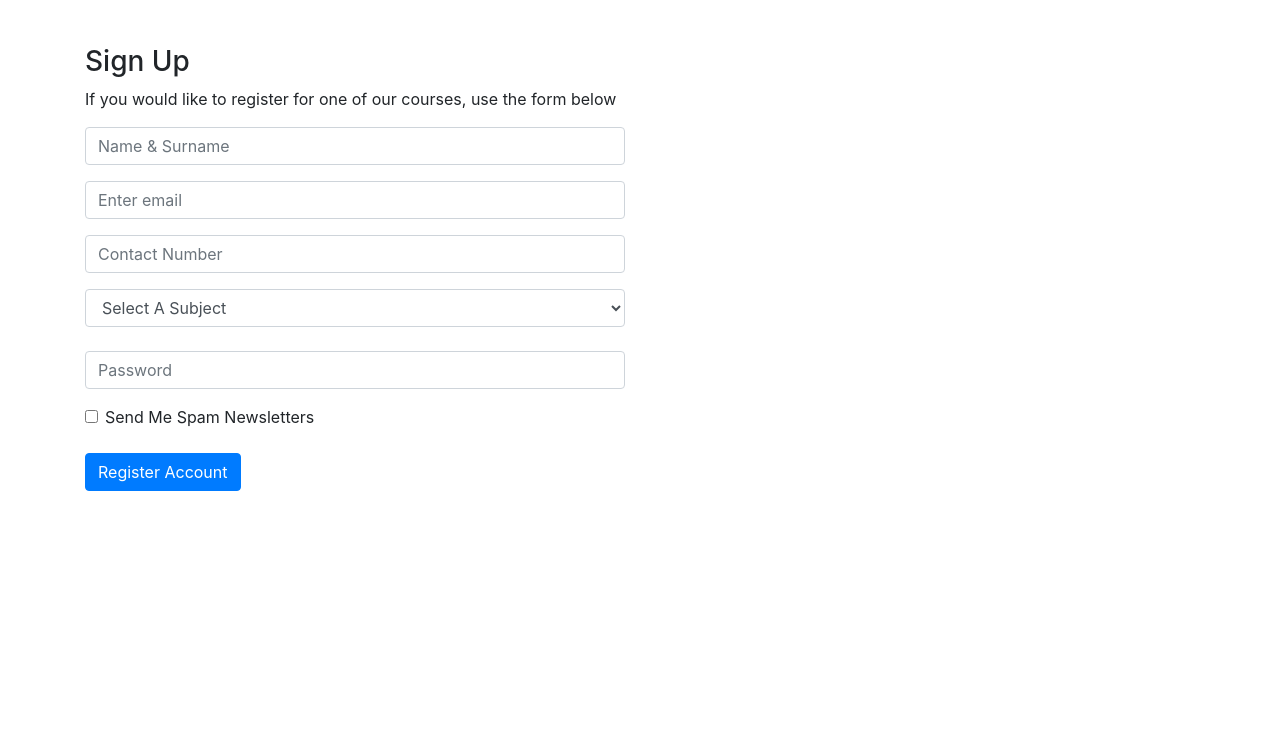
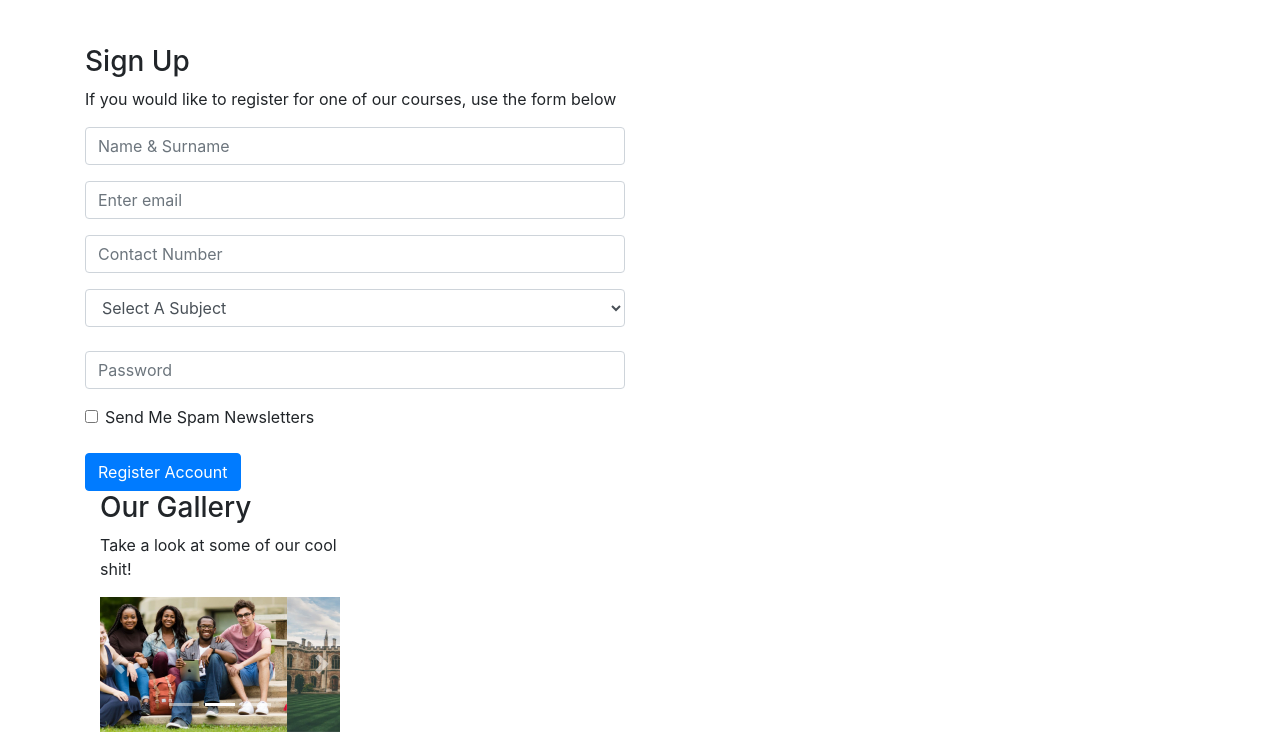
Before and after one commit to Kzte/Term-2_Formal_Assessment, a plain HTML site: page pages/index.html in a window 1280 px wide. Shown: the part 907-1663 px from the top of the page. Before the commit the page ends 1398 px from the top, so only its background shows below. Drawn offline with nearby package versions, Linux system fonts and the light colour scheme.

Commit message:
Implementing sign-up form and Adding a gallery section with carousel.
Designing a user-friendly sign-up form for course registration.
Creating an engaging gallery section featuring a carousel with captivating images.

```diff
--- a/pages/index.html
+++ b/pages/index.html
@@ -137,6 +137,39 @@
                     <br>
                     <button type="submit" class="btn btn-primary" onclick="registerAccount()">Register Account</button>
                   </form>
+                  <div class="col-6">
+                    <h3>Our Gallery</h3>
+                    <p>Take a look at some of our cool shit!</p>
+                    <div id="carouselExampleIndicators" class="carousel slide" data-ride="carousel">
+                        <ol class="carousel-indicators">
+                          <li data-target="#carouselExampleIndicators" data-slide-to="0" class="active"></li>
+                          <li data-target="#carouselExampleIndicators" data-slide-to="1"></li>
+                          <li data-target="#carouselExampleIndicators" data-slide-to="2"></li>
+                        </ol>
+                        <div class="carousel-inner">
+                          <div class="carousel-item active">
+                            <img class="d-block w-100" src="../assets/images/one.jpg" alt="First slide">
+                          </div>
+                          <div class="carousel-item">
+                            <img class="d-block w-100" src="../assets/images/two.jpg" alt="Second slide">
+                          </div>
+                          <div class="carousel-item">
+                            <img class="d-block w-100" src="../assets/images/three.jpg" alt="Third slide">
+                          </div>
+                        </div>
+                        <a class="carousel-control-prev" href="#carouselExampleIndicators" role="button" data-slide="prev">
+                          <span class="carousel-control-prev-icon" aria-hidden="true"></span>
+                          <span class="sr-only">Previous</span>
+                        </a>
+                        <a class="carousel-control-next" href="#carouselExampleIndicators" role="button" data-slide="next">
+                          <span class="carousel-control-next-icon" aria-hidden="true"></span>
+                          <span class="sr-only">Next</span>
+                        </a>
+                      </div>
+                </div>
+            </div>
+          </div>
+          <br>
 
             </div>
 </body>
```
